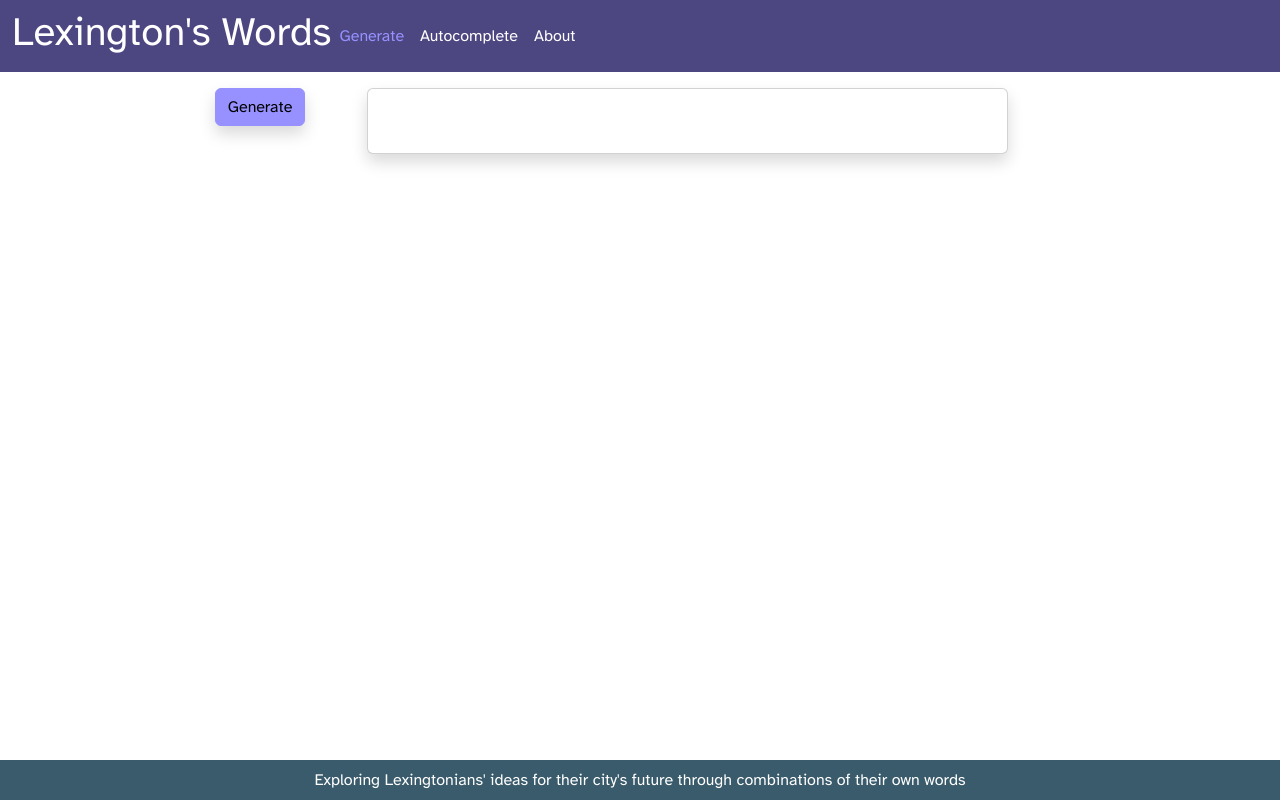
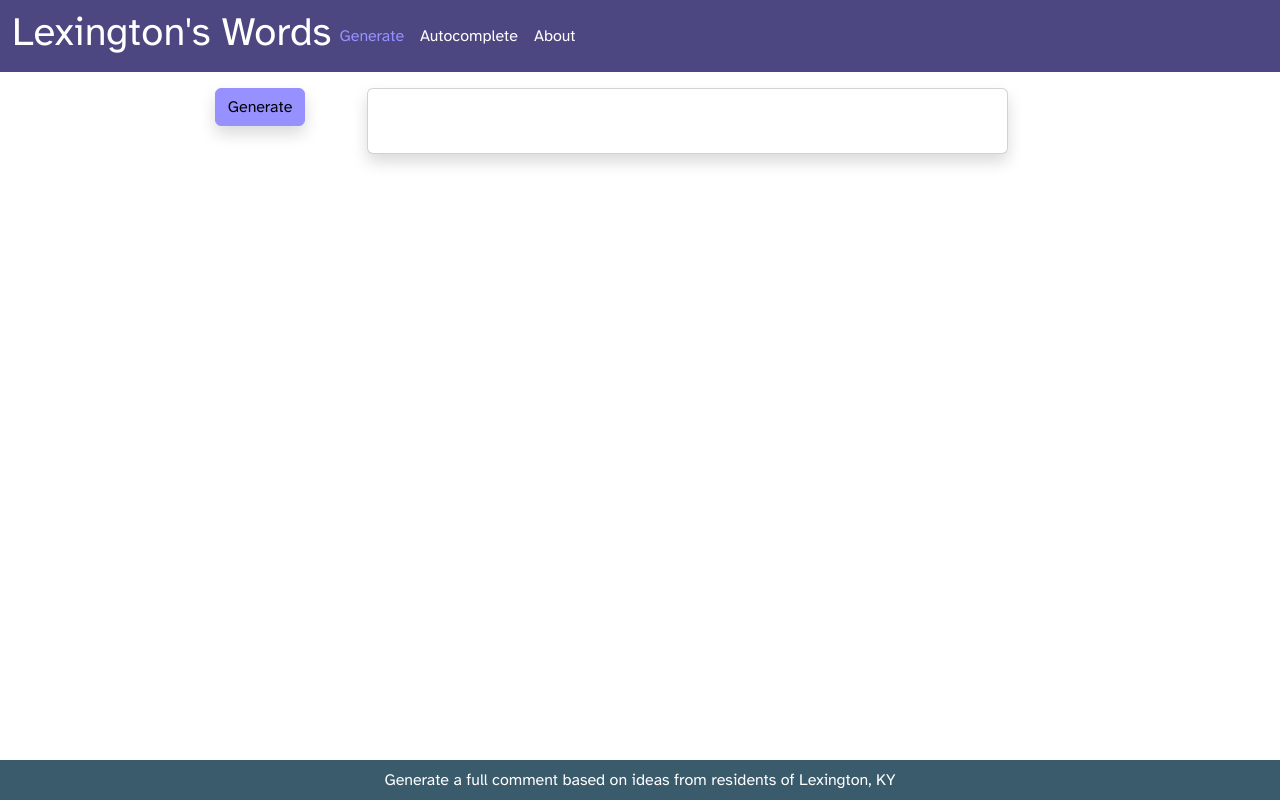
Before and after one commit to rlmead/lex-autocomplete, a React (Create React App) app: page / in a window 1280 px wide. Built offline with nearby package versions, Linux system fonts and the light colour scheme; no server answers.

Commit message:
put instructions in footer text

```diff
--- a/src/App.js
+++ b/src/App.js
@@ -15,6 +15,11 @@ function App() {
     "Generate": <Generate />,
     "Autocomplete": <Autocomplete />,
     "About": <About />
+  };
+
+  let footerText = {
+    "Generate": "Generate a full comment based on ideas from residents of Lexington, KY",
+    "Autocomplete": "Choose your own words to create a comment based on ideas from residents of Lexington, KY"
   };
 
   return (
@@ -55,7 +60,10 @@ function App() {
       {
         sections[view]
       }
-      <Footer/>
+      {
+        view == 'About' ||
+        <Footer text={footerText[view]} />
+      }
     </>
   );
 }
--- a/src/components/Footer.js
+++ b/src/components/Footer.js
@@ -1,14 +1,14 @@
 import React from "react";
 import { Navbar, Nav } from "reactstrap";
 
-function Footer() {
+function Footer(props) {
   return (
     <Navbar
       className="fixed-bottom bg-success text-white">
       <Nav
         className="mx-auto">
         <p className="mb-auto">
-          Exploring Lexingtonians' ideas for their city's future through combinations of their own words
+          {props.text}
         </p>
       </Nav>
     </Navbar>
```
